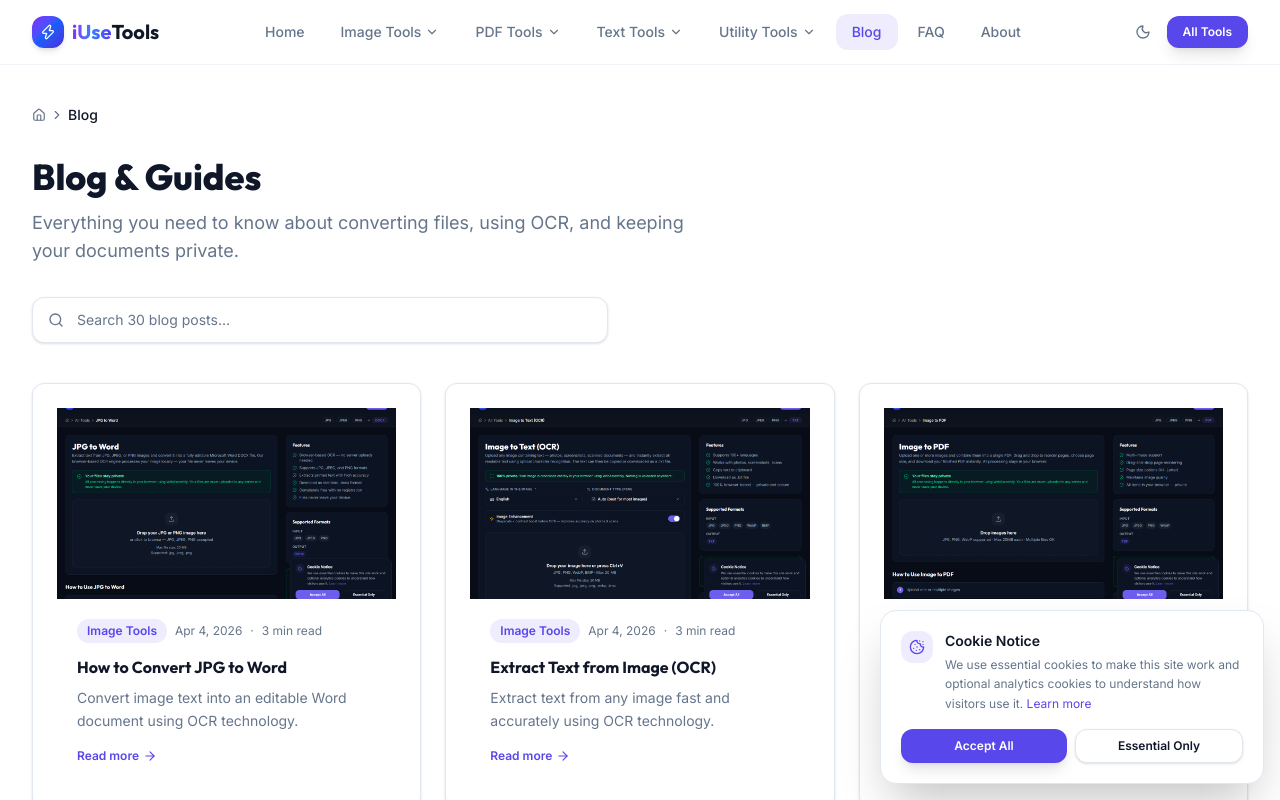
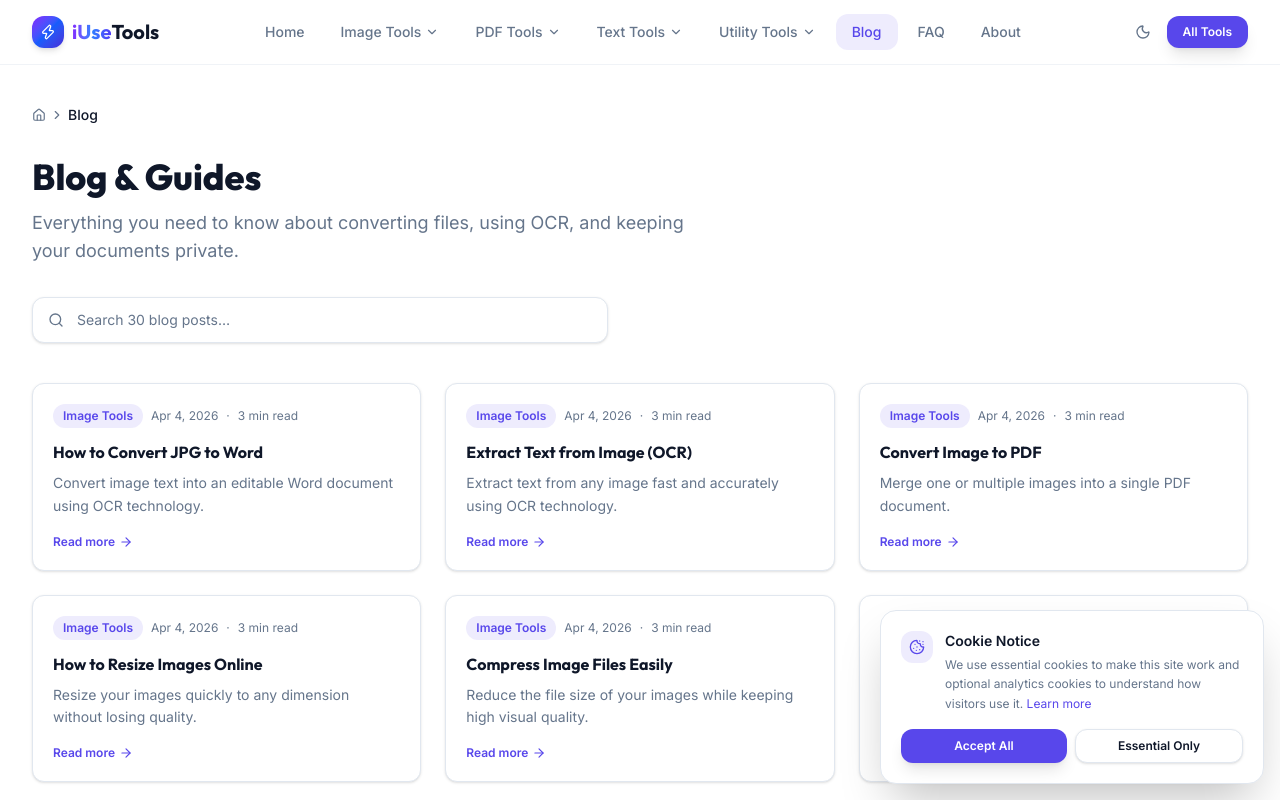
Before and after one commit to maoengineer/testreposs, a Next.js app: page /blog in a window 1280 px wide. Shown: the top 800 px of the page. Built offline with nearby package versions, Linux system fonts and the light colour scheme.

Commit message:
fix: remove feature image from blog listing cards, keep image only on post page

```diff
--- a/src/app/blog/page.tsx
+++ b/src/app/blog/page.tsx
@@ -1,6 +1,5 @@
 "use client";
 
-import Image from "next/image";
 import Link from "next/link";
 import Breadcrumb from "@/components/layout/Breadcrumb";
 import { blogPosts } from "@/lib/blog/posts";
@@ -71,29 +70,16 @@
         </p>
       )}
 
-      {/* Posts grid */}
+      {/* Posts grid — text cards only, no thumbnail */}
       {filtered.length > 0 ? (
         <div className="grid grid-cols-1 md:grid-cols-2 lg:grid-cols-3 gap-6">
           {filtered.map((post) => (
             <Link
               key={post.slug}
               href={`/blog/${post.slug}`}
-              className="card-hover group flex flex-col overflow-hidden rounded-xl border border-border bg-card"
+              className="card-hover group flex flex-col rounded-xl border border-border bg-card p-5"
               id={`blog-${post.slug}`}
             >
-              {/* Feature Image */}
-              <div className="relative w-full overflow-hidden bg-muted" style={{ aspectRatio: "16/9" }}>
-                <Image
-                  src={post.featureImage}
-                  alt={post.title}
-                  fill
-                  sizes="(max-width: 768px) 100vw, (max-width: 1200px) 50vw, 33vw"
-                  className="object-cover transition-transform duration-300 group-hover:scale-105"
-                />
-              </div>
-
-              {/* Card Body */}
-              <div className="flex flex-col flex-1 p-5">
               <div className="mb-3 flex items-center gap-2 flex-wrap">
                 <span className="rounded-full bg-primary/10 px-2.5 py-1 text-xs font-semibold text-primary">
                   {post.category}
@@ -112,7 +98,6 @@
               </p>
               <div className="flex items-center gap-1 text-xs font-semibold text-primary mt-auto">
                 Read more <ArrowRight className="h-3.5 w-3.5" />
-                </div>
               </div>
             </Link>
           ))}
```
Lines whose indentation alone changed are shown as unchanged.
